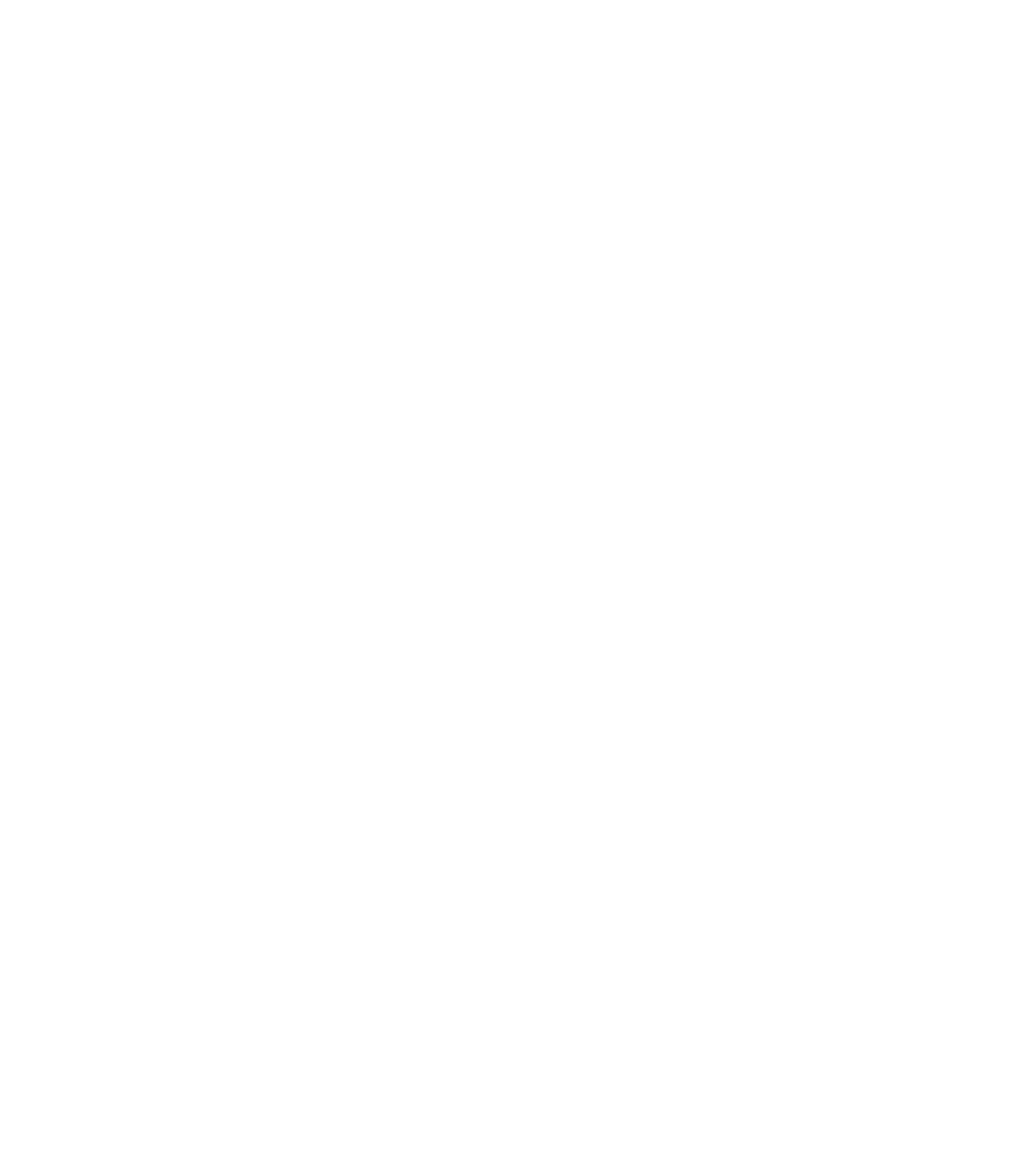
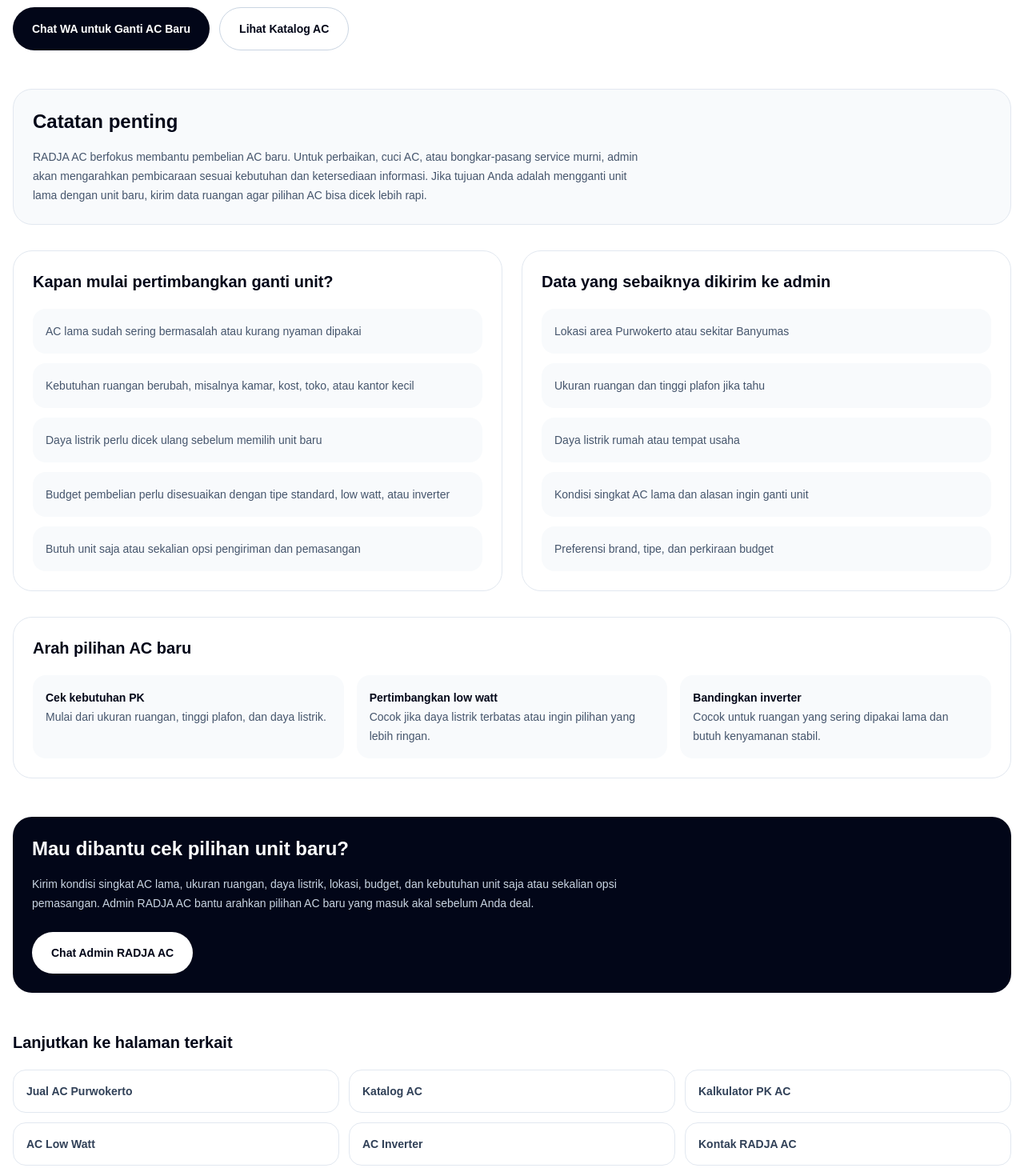
Before and after one commit to ibank31/Radjaac-NextJs, a Next.js app: page /ganti-ac-baru-purwokerto in a window 1280 px wide. Before the commit this address had no page. Shown: the part 480-1950 px from the top of the page at 80% size. Before the commit the page ends 800 px from the top, so only its background shows below. Built offline with nearby package versions, Linux system fonts and the light colour scheme.

Commit message:
Add ganti AC baru Purwokerto page (#22)

```diff
--- /dev/null
+++ b/app/ganti-ac-baru-purwokerto/page.js
@@ -0,0 +1,160 @@
+import Link from "next/link";
+import { routes } from "@/content/routes";
+import { buildMetadata } from "@/lib/seo";
+import WhatsappLink from "@/components/ui/WhatsappLink";
+
+export const metadata = buildMetadata({
+  title: "Ganti AC Baru Purwokerto | Cek Unit Baru, PK & Opsi Pemasangan",
+  description:
+    "AC lama mulai bermasalah? RADJA AC bantu pertimbangkan ganti AC baru di Purwokerto dengan konsultasi PK, cek stok unit, daya listrik, budget, dan opsi pemasangan.",
+  path: routes.gantiAcBaruPurwokerto,
+});
+
+const decisionChecks = [
+  "AC lama sudah sering bermasalah atau kurang nyaman dipakai",
+  "Kebutuhan ruangan berubah, misalnya kamar, kost, toko, atau kantor kecil",
+  "Daya listrik perlu dicek ulang sebelum memilih unit baru",
+  "Budget pembelian perlu disesuaikan dengan tipe standard, low watt, atau inverter",
+  "Butuh unit saja atau sekalian opsi pengiriman dan pemasangan",
+];
+
+const prepareData = [
+  "Lokasi area Purwokerto atau sekitar Banyumas",
+  "Ukuran ruangan dan tinggi plafon jika tahu",
+  "Daya listrik rumah atau tempat usaha",
+  "Kondisi singkat AC lama dan alasan ingin ganti unit",
+  "Preferensi brand, tipe, dan perkiraan budget",
+];
+
+const nextLinks = [
+  ["Jual AC Purwokerto", routes.jualAcPurwokerto],
+  ["Katalog AC", routes.katalog],
+  ["Kalkulator PK AC", routes.kalkulatorPkAc],
+  ["AC Low Watt", routes.katalogAcLowWatt],
+  ["AC Inverter", routes.katalogAcInverter],
+  ["Kontak RADJA AC", routes.kontak],
+];
+
+export default function GantiAcBaruPurwokertoPage() {
+  return (
+    <main className="bg-white">
+      <section className="mx-auto max-w-7xl px-4 py-16 lg:py-24">
+        <p className="text-sm font-bold uppercase tracking-[0.22em] text-slate-500">
+          Ganti AC Baru
+        </p>
+        <h1 className="mt-4 max-w-4xl text-4xl font-black tracking-tight text-slate-950 md:text-5xl">
+          Ganti AC baru di Purwokerto saat unit lama sudah tidak nyaman dipakai
+        </h1>
+        <p className="mt-6 max-w-3xl text-lg leading-8 text-slate-600">
+          Jika AC lama mulai sering bermasalah, kurang dingin, boros listrik, atau sudah tidak sesuai
+          kebutuhan ruangan, RADJA AC membantu Anda mempertimbangkan pilihan AC baru yang lebih masuk akal.
+          Fokus halaman ini adalah konsultasi pembelian unit baru, cek kebutuhan PK, stok, daya listrik,
+          budget, pengiriman, dan opsi pemasangan.
+        </p>
+
+        <div className="mt-8 flex flex-col gap-3 sm:flex-row">
+          <WhatsappLink
+            className="inline-flex items-center justify-center rounded-full bg-slate-950 px-6 py-4 text-sm font-black text-white transition hover:bg-slate-800"
+            source="Ganti AC Baru Purwokerto"
+            intent="konsultasi ganti AC baru Purwokerto dari unit lama ke unit baru"
+            area="Purwokerto"
+          >
+            Chat WA untuk Ganti AC Baru
+          </WhatsappLink>
+          <Link
+            href={routes.katalog}
+            className="inline-flex items-center justify-center rounded-full border border-slate-300 px-6 py-4 text-sm font-bold text-slate-950 transition hover:bg-slate-50"
+          >
+            Lihat Katalog AC
+          </Link>
+        </div>
+
+        <section className="mt-12 rounded-3xl border border-slate-200 bg-slate-50 p-6">
+          <h2 className="text-2xl font-black text-slate-950">Catatan penting</h2>
+          <p className="mt-4 max-w-3xl text-sm leading-6 text-slate-600">
+            RADJA AC berfokus membantu pembelian AC baru. Untuk perbaikan, cuci AC, atau bongkar-pasang
+            service murni, admin akan mengarahkan pembicaraan sesuai kebutuhan dan ketersediaan informasi.
+            Jika tujuan Anda adalah mengganti unit lama dengan unit baru, kirim data ruangan agar pilihan
+            AC bisa dicek lebih rapi.
+          </p>
+        </section>
+
+        <div className="mt-8 grid gap-6 lg:grid-cols-2">
+          <section className="rounded-3xl border border-slate-200 p-6">
+            <h2 className="text-xl font-black text-slate-950">Kapan mulai pertimbangkan ganti unit?</h2>
+            <ul className="mt-5 space-y-3 text-sm leading-6 text-slate-600">
+              {decisionChecks.map((point) => (
+                <li key={point} className="rounded-2xl bg-slate-50 p-4">
+                  {point}
+                </li>
+              ))}
+            </ul>
+          </section>
+
+          <section className="rounded-3xl border border-slate-200 p-6">
+            <h2 className="text-xl font-black text-slate-950">Data yang sebaiknya dikirim ke admin</h2>
+            <ul className="mt-5 space-y-3 text-sm leading-6 text-slate-600">
+              {prepareData.map((point) => (
+                <li key={point} className="rounded-2xl bg-slate-50 p-4">
+                  {point}
+                </li>
+              ))}
+            </ul>
+          </section>
+        </div>
+
+        <section className="mt-8 rounded-3xl border border-slate-200 p-6">
+          <h2 className="text-xl font-black text-slate-950">Arah pilihan AC baru</h2>
+          <div className="mt-5 grid gap-4 md:grid-cols-3">
+            <Link href={routes.kalkulatorPkAc} className="rounded-2xl bg-slate-50 p-4 text-sm leading-6 text-slate-600 transition hover:bg-slate-100">
+              <strong className="block text-slate-950">Cek kebutuhan PK</strong>
+              Mulai dari ukuran ruangan, tinggi plafon, dan daya listrik.
+            </Link>
+            <Link href={routes.katalogAcLowWatt} className="rounded-2xl bg-slate-50 p-4 text-sm leading-6 text-slate-600 transition hover:bg-slate-100">
+              <strong className="block text-slate-950">Pertimbangkan low watt</strong>
+              Cocok jika daya listrik terbatas atau ingin pilihan yang lebih ringan.
+            </Link>
+            <Link href={routes.katalogAcInverter} className="rounded-2xl bg-slate-50 p-4 text-sm leading-6 text-slate-600 transition hover:bg-slate-100">
+              <strong className="block text-slate-950">Bandingkan inverter</strong>
+              Cocok untuk ruangan yang sering dipakai lama dan butuh kenyamanan stabil.
+            </Link>
+          </div>
+        </section>
+
+        <section className="mt-12 rounded-3xl bg-slate-950 p-6 text-white">
+          <h2 className="text-2xl font-black">Mau dibantu cek pilihan unit baru?</h2>
+          <p className="mt-4 max-w-3xl text-sm leading-6 text-slate-300">
+            Kirim kondisi singkat AC lama, ukuran ruangan, daya listrik, lokasi, budget, dan kebutuhan
+            unit saja atau sekalian opsi pemasangan. Admin RADJA AC bantu arahkan pilihan AC baru yang
+            masuk akal sebelum Anda deal.
+          </p>
+          <div className="mt-6">
+            <WhatsappLink
+              className="inline-flex items-center justify-center rounded-full bg-white px-6 py-4 text-sm font-black text-slate-950 transition hover:bg-slate-100"
+              source="Ganti AC Baru Purwokerto"
+              intent="cek pilihan unit baru untuk mengganti AC lama di Purwokerto"
+              area="Purwokerto"
+            >
+              Chat Admin RADJA AC
+            </WhatsappLink>
+          </div>
+        </section>
+
+        <section className="mt-12">
+          <h2 className="text-xl font-black text-slate-950">Lanjutkan ke halaman terkait</h2>
+          <div className="mt-5 grid gap-3 md:grid-cols-3">
+            {nextLinks.map(([label, href]) => (
+              <Link
+                key={href}
+                href={href}
+                className="rounded-2xl border border-slate-200 p-4 text-sm font-bold text-slate-700 transition hover:bg-slate-50 hover:text-slate-950"
+              >
+                {label}
+              </Link>
+            ))}
+          </div>
+        </section>
+      </section>
+    </main>
+  );
+}
--- a/content/routes.js
+++ b/content/routes.js
@@ -21,6 +21,7 @@
   katalogAcKantorKomersial: "/katalog/ac-kantor-komersial",
 
   kalkulatorPkAc: "/kalkulator-pk-ac",
+  gantiAcBaruPurwokerto: "/ganti-ac-baru-purwokerto",
 
   brandGree: "/brand/gree",
   brandDaikin: "/brand/daikin",
@@ -61,6 +62,7 @@
 
   { path: routes.katalog, priority: 0.85 },
   { path: routes.kalkulatorPkAc, priority: 0.9 },
+  { path: routes.gantiAcBaruPurwokerto, priority: 0.75 },
   { path: routes.katalogAcSetengahPk, priority: 0.75 },
   { path: routes.katalogAcSplitRumah, priority: 0.75 },
   { path: routes.katalogAcInverter, priority: 0.75 },
```
